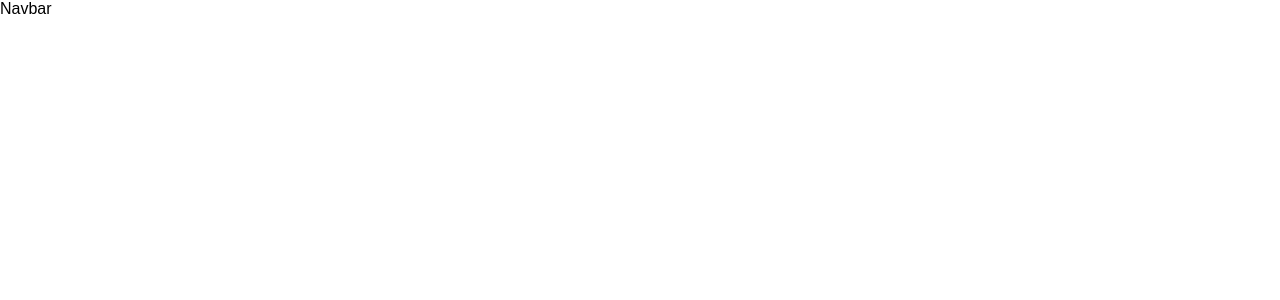
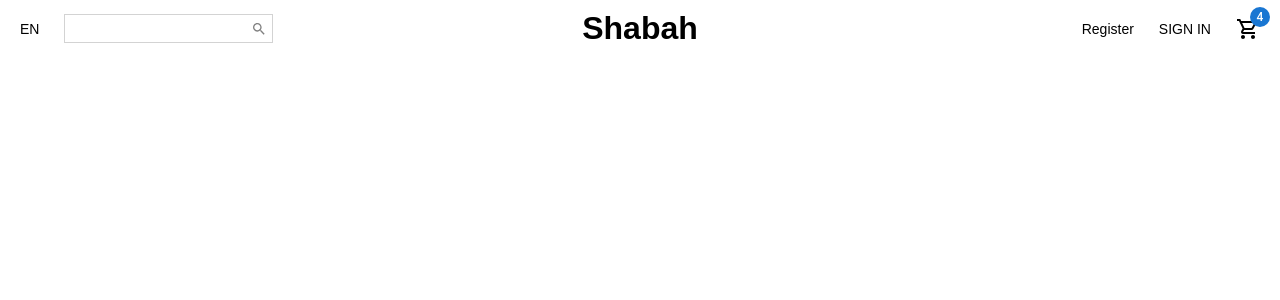
Before and after one commit to chamanoS/React_Ecommerce_Frontend, a React (Create React App) app in the folder react-mini/: page / in a window 1280 px wide. Shown: the top 300 px of the page. Built offline with nearby package versions, Linux system fonts and the light colour scheme; a web font is replaced by a local one.

Commit message:
designing the navbar, done!

```diff
--- a/react-mini/package.json
+++ b/react-mini/package.json
@@ -3,12 +3,17 @@
   "version": "0.1.0",
   "private": true,
   "dependencies": {
+    "@emotion/react": "^11.5.0",
+    "@emotion/styled": "^11.3.0",
+    "@mui/icons-material": "^5.0.4",
+    "@mui/material": "^5.0.4",
     "@testing-library/jest-dom": "^5.14.1",
     "@testing-library/react": "^11.2.7",
     "@testing-library/user-event": "^12.8.3",
     "react": "^17.0.2",
     "react-dom": "^17.0.2",
     "react-scripts": "4.0.3",
+    "styled-components": "^5.3.1",
     "web-vitals": "^1.1.2"
   },
   "scripts": {
--- a/react-mini/src/components/Navbar.jsx
+++ b/react-mini/src/components/Navbar.jsx
@@ -1,10 +1,79 @@
 import React from 'react'
+import styled from 'styled-components'
+import { Search, ShoppingCartOutlined } from '@mui/icons-material'
+import { Badge } from '@mui/material'
+
+const Container = styled.div`
+    height:60px;
+`
+const Wrapper = styled.div`
+    padding: 10px 20px;
+    display: flex;
+    align-items: center;
+    justify-content: space-between;
+`
+const Left = styled.div`
+    flex:1;
+    display:flex;
+    align-items: center;
+`
+const Language = styled.div`
+    font-size: 14px;
+    cursor:pointer;
+`
+const SearchContainer = styled.div`
+    border:1px solid lightgray;
+    display:flex;
+    align-items: center;
+    margin-left: 25px;
+    padding: 5px;
+`
+const Input  = styled.input`
+    border:none;
+`
+
+const Center = styled.div`
+    flex:1;
+    text-align: center;
+`
+const Logo = styled.h1`
+    font-weight: bold;
+`
+const Right = styled.div`
+    flex:1;
+    display:flex;
+    align-items: center;
+    justify-content: flex-end;
+`
+const MenuItem = styled.div`
+    font-size: 14px;
+    cursor: pointer;
+    margin-left:25px;
+`
 
 const Navbar = () => {
     return (
-        <div>
-            Navbar
-        </div>
+        <Container>
+           <Wrapper>
+               <Left>
+                   <Language>EN</Language>
+                   <SearchContainer>
+                       <Input/>
+                       <Search style={{color:"gray",fontSize:16}}/>
+                   </SearchContainer>
+               </Left>
+               <Center><Logo>Shabah</Logo></Center>
+               <Right>
+                   <MenuItem>Register</MenuItem>
+                   <MenuItem>SIGN IN</MenuItem>
+                   <MenuItem>
+                    <Badge badgeContent={4} color="primary">
+                        <ShoppingCartOutlined/>
+                    </Badge>
+                   </MenuItem>
+                </Right>
+           </Wrapper>
+        </Container>
     )
 }
 
```
Also changed, not shown: 1 other file (tests, documents, lock files or other folders).
